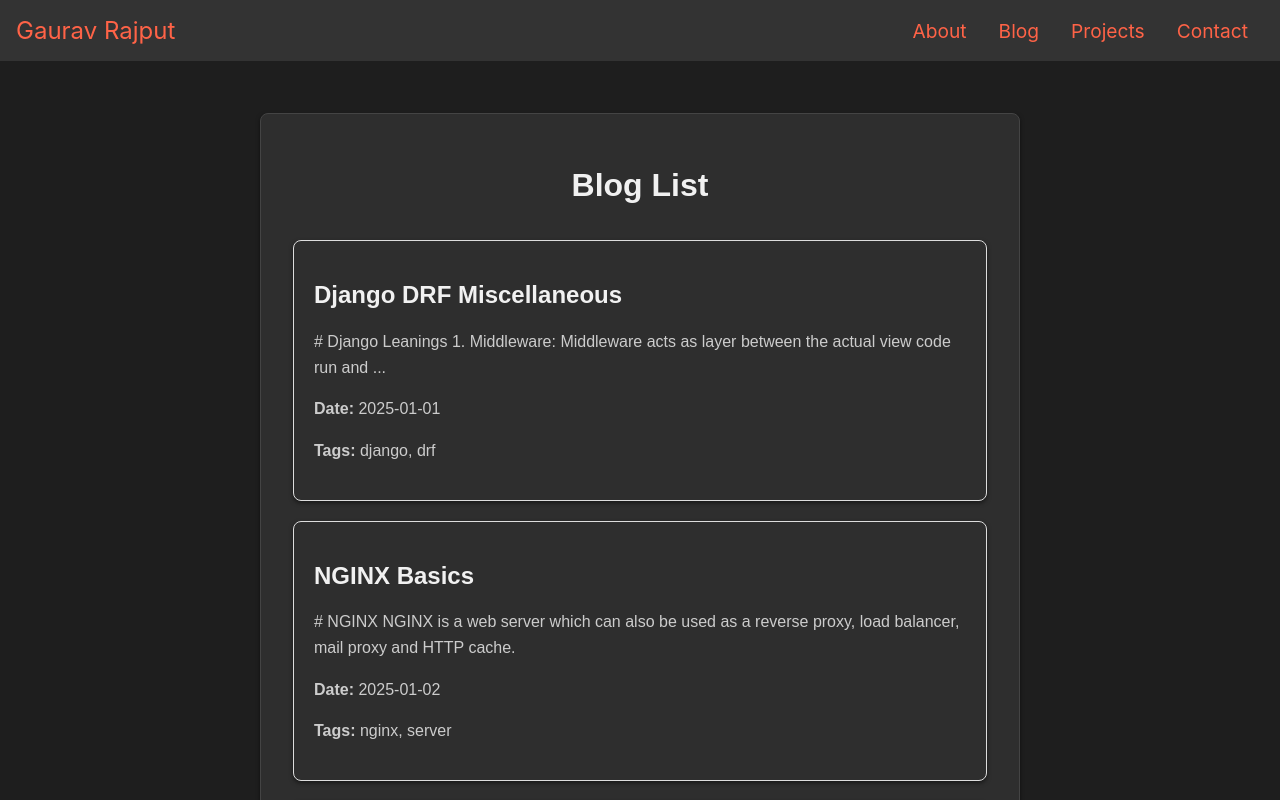
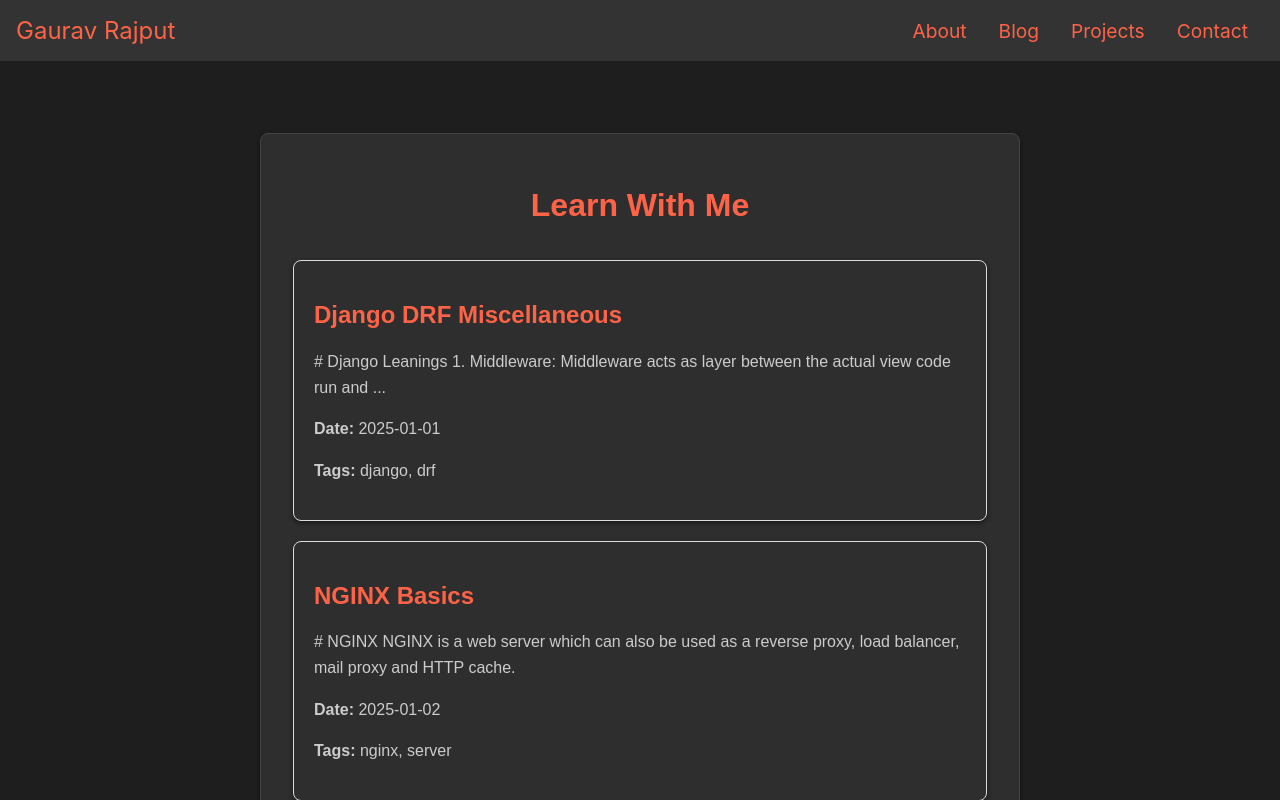
Before and after one commit to gaurav8341/gaurav8341.github.io, a React (Create React App) app in the folder frontend/: page /blogs in a window 1280 px wide. Shown: the top 800 px of the page. Built offline with nearby package versions, Linux system fonts and the light colour scheme.

Commit message:
styling done

```diff
--- a/frontend/src/css/BlogList.css
+++ b/frontend/src/css/BlogList.css
@@ -9,7 +9,7 @@
 .blog-list h1 {
     text-align: center;
     margin-bottom: 20px;
-    color: #f1f1f1;
+    color: #ff6347;
 }
 
 
@@ -59,6 +59,13 @@
     color: inherit;
 }
 
+
+.blog-title h2 {
+    color: #ff6347; /* Match the color of site-title */
+    text-decoration: none;
+    /* font-size: 1.2rem; */
+}
+
 /* .blog-list h2 {
     margin: 0 0 10px;
     color: #222;
--- a/frontend/src/css/ProfilePage.css
+++ b/frontend/src/css/ProfilePage.css
@@ -18,6 +18,12 @@
     box-shadow: 0 2px 4px rgba(0, 0, 0, 0.5);
 }
 
+.content {
+    display: flex;
+    flex-direction: column;
+    align-items: center;
+    margin-top: 20px;
+}
 .profile-info h1, .profile-info h2, .profile-info h3 {
     color: #f1f1f1;
 }
--- a/frontend/src/css/base.css
+++ b/frontend/src/css/base.css
@@ -43,10 +43,10 @@ a.hover {
 }
 
 
-
+/*
 h1, h2, h3 {
     color: #f1f1f1;
-}
+} */
 
 
 /* p {
--- a/frontend/src/js/BlogList.js
+++ b/frontend/src/js/BlogList.js
@@ -1,7 +1,7 @@
 import React, { useEffect, useState } from 'react';
 import { Link } from 'react-router-dom';
 import CommonLayout from './CommonLayout';
-import '../css/ProfilePage.css';
+// import '../css/ProfilePage.css';
 import '../css/BlogList.css';
 
 const BlogList = () => {
@@ -27,14 +27,14 @@ const BlogList = () => {
     return (
         <CommonLayout>
             <div className="blog-list">
-                <div className="profile-info">
-                    <h1>Blog List</h1>
+                <div className="content">
+                    <h1 className='blog-title'>Learn With Me</h1>
                         <ul>
                             {blogs.map((blog) => (
                                 // <div className="content">
                                     <li key={blog.slug}>
-                                        <Link to={blog.path}>
-                                            <h2>{blog.title}</h2>
+                                        <Link className='blog-title' to={blog.path}>
+                                            <h2 >{blog.title}</h2>
                                         </Link>
                                             <p>{blog.preview}</p>
                                             <p><strong>Date:</strong> {blog.date}</p>
```
